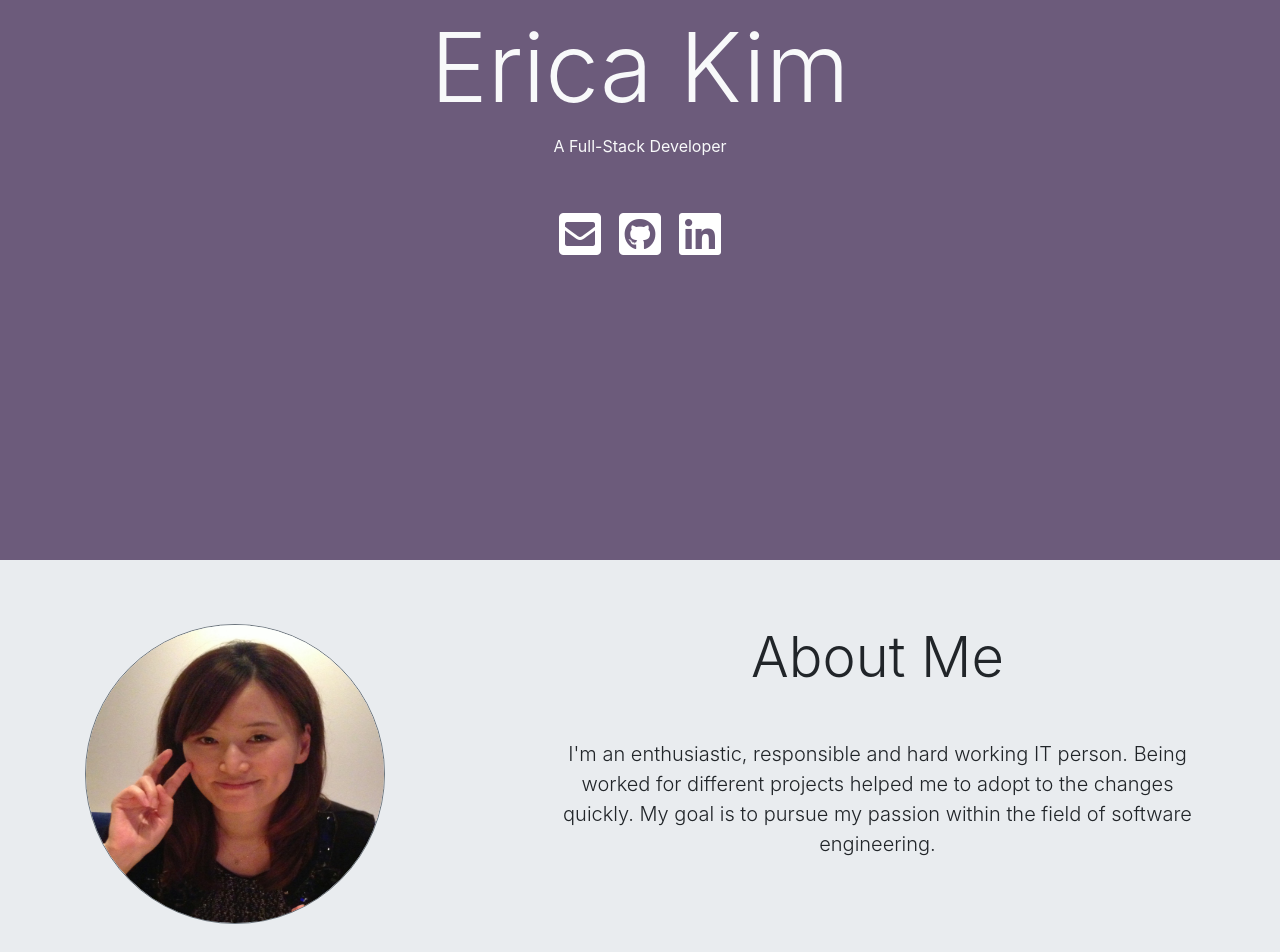
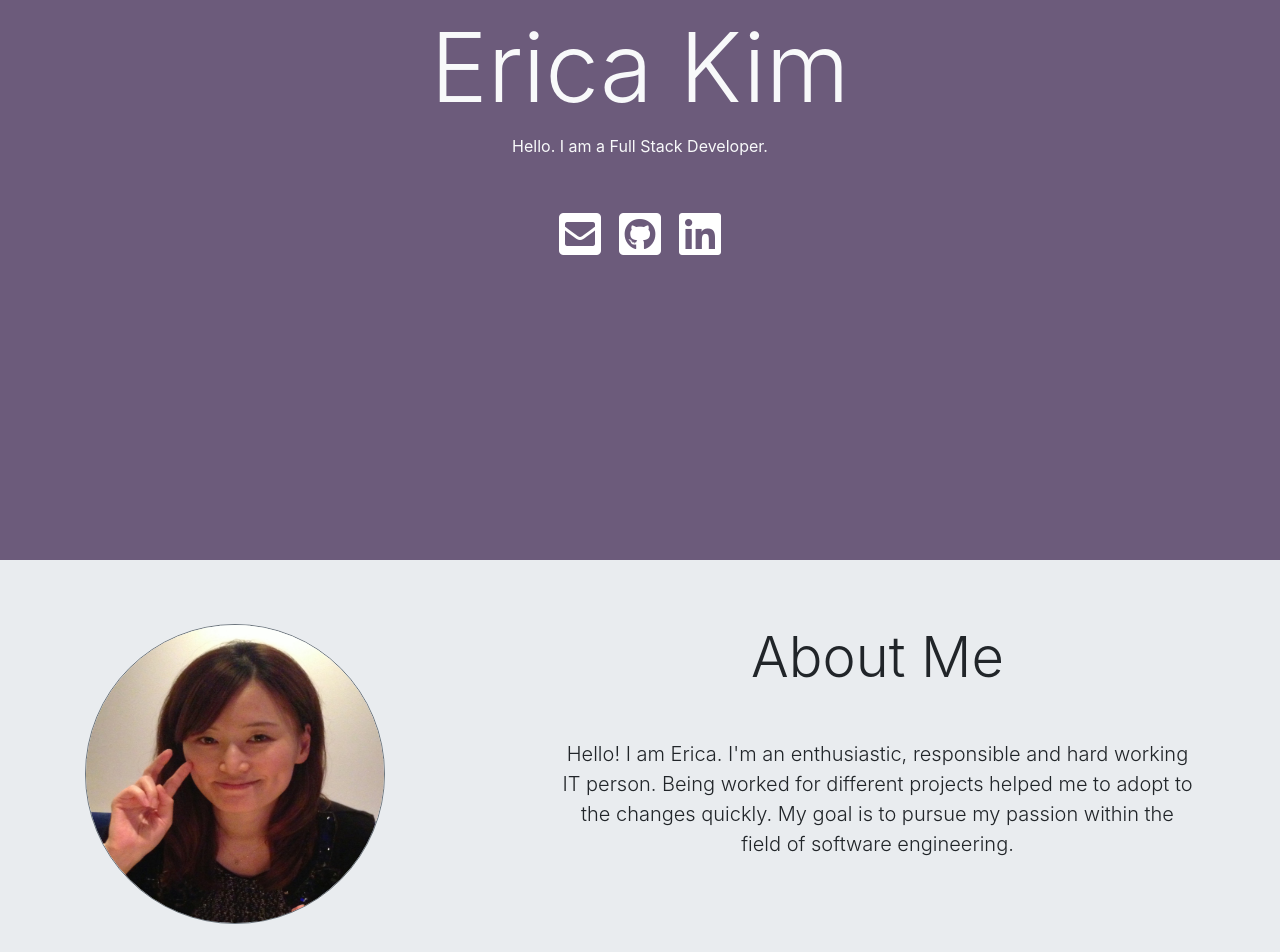
Before and after one commit to ericakimdev/ericakimdev.github.io, a React (Create React App) app: page / in a window 1280 px wide. Shown: the part 240-1192 px from the top of the page. Built offline with nearby package versions, Linux system fonts and the light colour scheme; no server answers.

Commit message:
update about me

```diff
--- a/src/editable-stuff/config.js
+++ b/src/editable-stuff/config.js
@@ -9,7 +9,7 @@ const mainBody = {
   firstName: "Erica",
   middleName: "",
   lastName: "Kim",
-  message: " A Full-Stack Developer ",
+  message: " Hello. I am a Full Stack Developer. ",
   icons: [
     {
       image: "fas fa-envelope-square",
@@ -32,7 +32,7 @@ const about = {
   imageLink: require("../editable-stuff/ericakim_photo2.jpg"),
   imageSize: 300,
   message:
-    "I'm an enthusiastic, responsible and hard working IT person. Being worked for different projects helped me to adopt to the changes quickly. My goal is to pursue my passion within the field of software engineering.",
+    "Hello! I am Erica. I'm an enthusiastic, responsible and hard working IT person. Being worked for different projects helped me to adopt to the changes quickly. My goal is to pursue my passion within the field of software engineering.",
 };
 
 const repos = {
```
